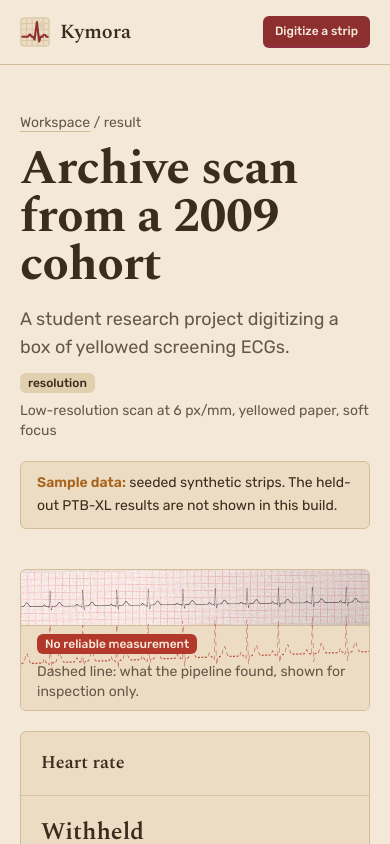
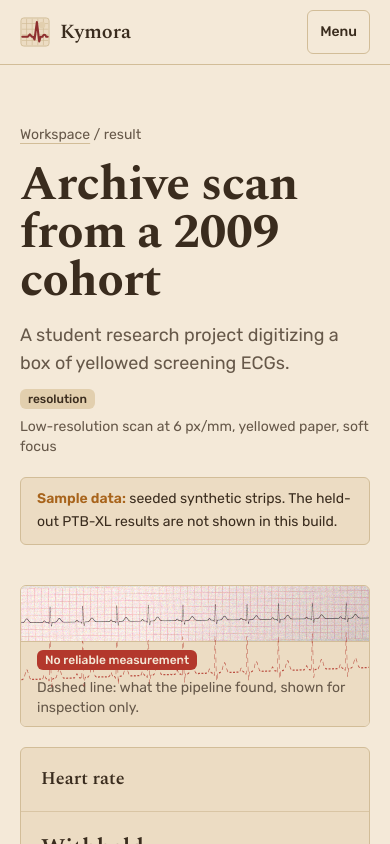
Before and after one commit to mericcintosun/kymora, a Next.js app: page /digitize/archive-64-cohort in a window 390 px wide. Shown: the top 844 px of the page. Built offline with nearby package versions, Linux system fonts and the light colour scheme.

Commit message:
feat: mobile nav disclosure and responsive fixes

```diff
--- a/app/digitize/[id]/page.tsx
+++ b/app/digitize/[id]/page.tsx
@@ -45,7 +45,7 @@ export default async function ResultPage({ params }: { params: Promise<{ id: str
   try {
     run = adapter.getRun(strip.id);
   } catch (e) {
-    console.log(`${LOG_PREFIX} run failed id=${strip.id}`);
+    console.error(`${LOG_PREFIX} run failed id=${strip.id}`);
     throw e;
   }
   if (!run) notFound();
@@ -55,12 +55,12 @@ export default async function ResultPage({ params }: { params: Promise<{ id: str
   return (
     <div className="mx-auto max-w-6xl px-5 py-12">
       <p className="text-sm text-muted-foreground">
-        <Link href="/digitize" className="underline decoration-line underline-offset-4 hover:decoration-primary">
+        <Link href="/digitize" className="inline-block py-3 underline decoration-line underline-offset-4 hover:decoration-primary">
           Workspace
         </Link>{" "}
         / result
       </p>
-      <h1 className="mt-3 text-5xl font-bold sm:text-6xl">{strip.title}</h1>
+      <h1 className="mt-1 break-words text-5xl font-bold sm:text-6xl">{strip.title}</h1>
       <p className="mt-4 max-w-[68ch] text-lg text-muted-foreground">{strip.scenario}</p>
       <p className="mt-3 flex flex-wrap items-center gap-2 text-sm">
         <Badge variant="secondary">{strip.stress}</Badge>
--- a/components/local-result.tsx
+++ b/components/local-result.tsx
@@ -119,7 +119,9 @@ export function LocalResult({ id }: { id: string }) {
 
   return (
     <div className="space-y-4">
-      <h2 className="text-3xl font-semibold">{state.stored.label}</h2>
+      <h2 className="break-all text-3xl font-semibold" title={state.stored.label}>
+        {state.stored.label}
+      </h2>
       <ResultView label={state.stored.label} measurement={state.stored.measurement} raster={state.raster} resultPath={`/digitize/${id}`} onResultPage />
     </div>
   );
--- /dev/null
+++ b/components/mobile-nav.tsx
@@ -0,0 +1,77 @@
+"use client";
+
+import { useEffect, useState } from "react";
+import Link from "next/link";
+import { usePathname } from "next/navigation";
+import type { NavLink } from "@/components/nav-links";
+import { cn } from "@/lib/utils";
+
+/**
+ * Below-md navigation: one disclosure button that opens a solid ground panel under the
+ * header with every demo route and the CTA. It closes on route change and on Escape.
+ * From md up the inline NavLinks take over and this component renders nothing visible.
+ */
+export function MobileNav({ links, cta }: { links: NavLink[]; cta: NavLink }) {
+  const [open, setOpen] = useState(false);
+  const pathname = usePathname();
+
+  useEffect(() => {
+    setOpen(false);
+  }, [pathname]);
+
+  useEffect(() => {
+    if (!open) return;
+    const onKey = (e: KeyboardEvent) => {
+      if (e.key === "Escape") setOpen(false);
+    };
+    window.addEventListener("keydown", onKey);
+    return () => window.removeEventListener("keydown", onKey);
+  }, [open]);
+
+  return (
+    <>
+      <button
+        type="button"
+        aria-expanded={open}
+        aria-controls="kymora-mobile-nav"
+        onClick={() => setOpen((v) => !v)}
+        className="inline-flex min-h-11 min-w-11 items-center justify-center rounded-md border border-border px-3 text-sm font-medium text-foreground hover:bg-surface focus-visible:outline-none focus-visible:ring-2 focus-visible:ring-ring md:hidden"
+      >
+        {open ? "Close" : "Menu"}
+      </button>
+      <div
+        id="kymora-mobile-nav"
+        hidden={!open}
+        className="absolute inset-x-0 top-full border-b border-border bg-background md:hidden"
+      >
+        <ul className="mx-auto flex max-w-6xl flex-col px-5 py-3">
+          {links.map((l) => {
+            const active = pathname === l.href;
+            return (
+              <li key={l.href} className="border-b border-border/60 last:border-b-0">
+                <Link
+                  href={l.href}
+                  aria-current={active ? "page" : undefined}
+                  className={cn(
+                    "flex min-h-11 items-center rounded-md px-1 text-base hover:bg-surface",
+                    active ? "font-medium text-foreground underline decoration-primary decoration-2 underline-offset-[6px]" : "text-muted-foreground"
+                  )}
+                >
+                  {l.label}
+                </Link>
+              </li>
+            );
+          })}
+          <li className="pt-3">
+            <Link
+              href={cta.href}
+              className="flex min-h-11 w-full items-center justify-center rounded-md border-b-2 border-second bg-primary px-4 text-base font-medium text-primary-foreground hover:bg-second"
+            >
+              {cta.label}
+            </Link>
+          </li>
+        </ul>
+      </div>
+    </>
+  );
+}
--- a/components/nav-links.tsx
+++ b/components/nav-links.tsx
@@ -22,7 +22,7 @@ export function NavLinks({ links }: { links: NavLink[] }) {
             href={l.href}
             aria-current={active ? "page" : undefined}
             className={cn(
-              "hidden rounded-md px-2 py-1.5 text-sm underline-offset-[6px] hover:bg-surface hover:text-foreground sm:inline-block",
+              "hidden min-h-11 items-center rounded-md px-2 text-sm underline-offset-[6px] hover:bg-surface hover:text-foreground md:inline-flex",
               active ? "text-foreground underline decoration-primary decoration-2" : "text-muted-foreground"
             )}
           >
--- a/components/site-header.tsx
+++ b/components/site-header.tsx
@@ -1,28 +1,40 @@
 import Link from "next/link";
 import { BrandMark } from "@/components/brand-mark";
+import { MobileNav } from "@/components/mobile-nav";
 import { NavLinks, type NavLink } from "@/components/nav-links";
 import { Button } from "@/components/ui/button";
 import { FEATURED_STRIP_ID } from "@/lib/data";
 
+/** Inline links from md up: at most three links plus the CTA (IDENTITY.md, S2). */
 const links: NavLink[] = [
   { href: `/digitize/${FEATURED_STRIP_ID}`, label: "Example result" },
   { href: "/how", label: "Method & evaluation" },
 ];
 
-/** HEADER row of IDENTITY.md: solid ground, border-b in LINE, sticky. */
+/** The below-md disclosure lists every demo route: the workspace, the example result and /how. */
+const mobileLinks: NavLink[] = [
+  { href: "/digitize", label: "Workspace" },
+  { href: `/digitize/${FEATURED_STRIP_ID}`, label: "Example result" },
+  { href: "/how", label: "Method & evaluation" },
+];
+
+const cta: NavLink = { href: `/digitize?strip=${FEATURED_STRIP_ID}`, label: "Digitize a strip" };
+
+/** HEADER row of IDENTITY.md: solid ground, border-b in LINE, sticky. One brand mark, inside the brand link. */
 export function SiteHeader() {
   return (
     <header className="sticky top-0 z-40 border-b border-border bg-background">
       <div className="mx-auto flex h-16 max-w-6xl items-center justify-between gap-4 px-5">
-        <Link href="/" className="flex items-center gap-2.5 font-display text-xl font-semibold text-foreground">
+        <Link href="/" className="flex min-h-11 items-center gap-2.5 font-display text-xl font-semibold text-foreground">
           <BrandMark size={30} />
           Kymora
         </Link>
-        <nav aria-label="Main" className="flex items-center gap-1 sm:gap-3">
+        <nav aria-label="Main" className="flex items-center gap-1 md:gap-3">
           <NavLinks links={links} />
-          <Button asChild size="sm">
-            <Link href={`/digitize?strip=${FEATURED_STRIP_ID}`}>Digitize a strip</Link>
+          <Button asChild size="sm" className="hidden md:inline-flex">
+            <Link href={cta.href}>{cta.label}</Link>
           </Button>
+          <MobileNav links={mobileLinks} cta={cta} />
         </nav>
       </div>
     </header>
--- a/components/states.tsx
+++ b/components/states.tsx
@@ -31,7 +31,7 @@ export function ErrorState({
     <Card role="alert" className={cn("kymora-enter border-bad", className)}>
       <CardContent className="space-y-3">
         <h2 className="font-display text-2xl font-semibold">{title}</h2>
-        <div className="max-w-[65ch] text-sm leading-relaxed text-muted-foreground">{message}</div>
+        <div className="max-w-[65ch] break-words text-sm leading-relaxed text-muted-foreground">{message}</div>
         <div className="flex flex-wrap gap-3 pt-1">
           <Button onClick={onRetry}>{retryLabel}</Button>
           {homeHref && (
@@ -50,7 +50,7 @@ export function EmptyState({ title, message, cta, className }: { title: string;
     <Card aria-live="polite" className={cn("kymora-enter", className)}>
       <CardContent className="space-y-3">
         <p className="font-medium">{title}</p>
-        <div className="max-w-[68ch] text-sm leading-relaxed text-muted-foreground">{message}</div>
+        <div className="max-w-[68ch] break-words text-sm leading-relaxed text-muted-foreground">{message}</div>
         <div className="pt-1">{cta}</div>
       </CardContent>
     </Card>
--- a/components/ui/button.tsx
+++ b/components/ui/button.tsx
@@ -17,11 +17,12 @@ const buttonVariants = cva(
         destructive: "bg-destructive text-destructive-foreground hover:bg-second",
         link: "text-primary underline decoration-line decoration-2 underline-offset-4 hover:decoration-primary",
       },
+      // Every size yields at least 44px (min-h-11) so each control is a full touch target.
       size: {
-        default: "h-9 px-4 py-2",
-        sm: "h-8 px-3 text-xs",
-        lg: "h-12 px-7 text-base",
-        icon: "h-9 w-9",
+        default: "min-h-11 px-4 py-2",
+        sm: "min-h-11 px-3 py-1.5 text-sm",
+        lg: "min-h-12 px-7 py-2 text-base",
+        icon: "size-11",
       },
     },
     defaultVariants: { variant: "default", size: "default" },
--- a/components/workspace.tsx
+++ b/components/workspace.tsx
@@ -307,7 +307,9 @@ export function Workspace({
 
       {state.kind === "done" && (
         <div className="kymora-enter" key={state.runId}>
-          <h2 className="mb-4 text-3xl font-semibold">{state.label}</h2>
+          <h2 className="mb-4 break-all text-3xl font-semibold" title={state.label}>
+            {state.label}
+          </h2>
           {!state.resultPath && (
             <p className="mb-4 text-sm text-muted-foreground">
               Result link unavailable: this tab&apos;s storage is full or blocked, so this result has no page of its own. The
```
